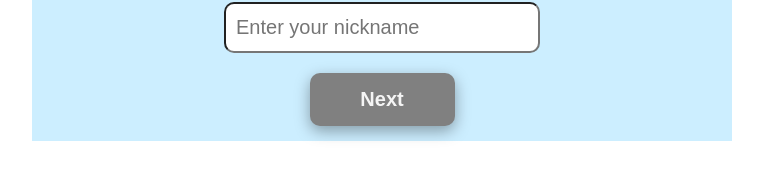
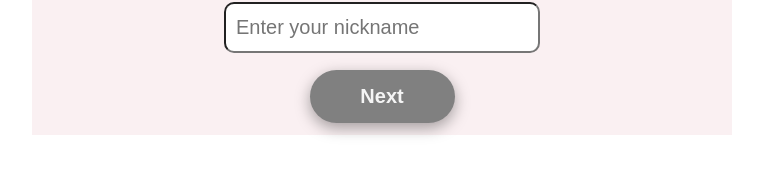
Before and after one commit to vmalep/witty, a React (Create React App) app: page / in a window 1280 px wide. Shown: the part 458-634 px from the top of the page, without its empty margins (258-1021 px from the left). Built offline with nearby package versions, Linux system fonts and the light colour scheme.

Commit message:
changed the color

```diff
--- a/src/App.css
+++ b/src/App.css
@@ -7,13 +7,13 @@
 /* CSS Variables */
 
 html{
-  --hsl-base-color: 200;
-  --hsl-s: 100%;
-  --hsl-l: 35%;
+  --hsl-base-color: 344;
+  --hsl-s: 97%;
+  --hsl-l: 15%;
 
   --color-primary: hsl(var(--hsl-base-color), var(--hsl-s), var(--hsl-l));
-  --color-secondary: hsl(var(--hsl-base-color), 60%, 70%);
-  --color-background: hsl(var(--hsl-base-color), 100%, 90%);
+  --color-secondary: hsl(var(--hsl-base-color), 45%, 45%);
+  --color-background: hsl(var(--hsl-base-color), 50%, 96%);
   --box-shadow: hsla(0, 0%, 0%, 0.35) 0px 5px 15px;
   --white-color: hsl(0, 0%, 96.1%);
   --black-color: hsl(0, 0%, 6%);
@@ -70,16 +70,18 @@ button {
   background-color: var(--color-primary);
   width: 145px;
   padding: 15px;
-  margin: 15px;
+  margin: 12px;
   box-shadow: var(--box-shadow);
 }
 
 .action-btn{
   background-color: var(--color-primary);
+  border-radius: 80px;
 }
 
 .disabled-btn{
   background-color: var(--disabled-color);
+  border-radius: 80px;
 }
 
 .answers-btn {
@@ -96,6 +98,7 @@ button {
 
 .exit-btn{
   background-color: var(--color-primary);
+  border-radius: 80px;
 }
 
 /* Flex classes */
@@ -190,7 +193,7 @@ button {
 .current-player-avatar {
   width: 60px;
   height: 60;
-  padding: 15px;
+  padding: 10px;
   border: none;
   border-radius: 80px;
   background-color: var(--color-primary);
```
